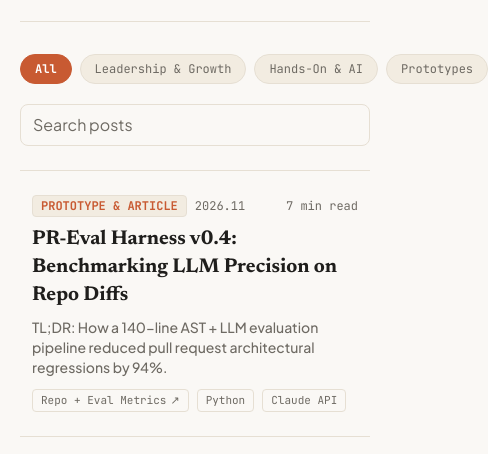
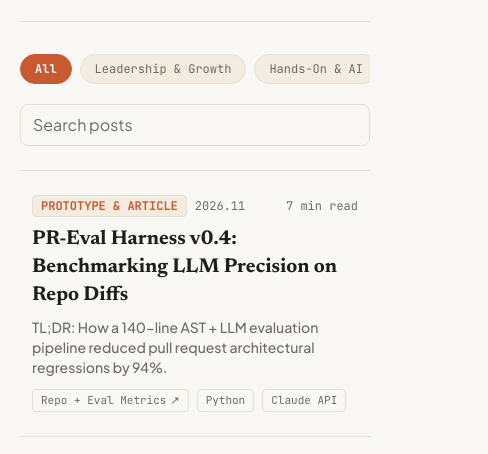
Before and after one commit to pgrangeiro/personal-site-2026, an Astro site: page /work in a window 390 px wide. Shown: the part 390-844 px from the top of the page, 488 px wide, since content can reach past the window. Built offline with nearby package versions, Linux system fonts and the light colour scheme; Astro itself is replaced by a stand-in of ours.

Commit message:
Fix responsiveness

```diff
--- a/src/components/BaseHead.astro
+++ b/src/components/BaseHead.astro
@@ -10,7 +10,7 @@ const { title, description, socialDescription = description, ogType = 'website'
 ---
 
 <meta charset="UTF-8" />
-<meta name="viewport" content="width=device-width" />
+<meta name="viewport" content="width=device-width, initial-scale=1" />
 <meta name="description" content={description} />
 <meta property="og:type" content={ogType} />
 <meta property="og:title" content={title} />
--- a/src/components/WorkArchive.astro
+++ b/src/components/WorkArchive.astro
@@ -42,7 +42,7 @@ const filters = [
 
   <div class="space-y-6">
     <div class="flex flex-col items-start justify-between gap-4 sm:flex-row sm:items-center">
-      <nav aria-label="Filter work by category" class="flex items-center gap-2 overflow-x-auto pb-1">
+      <nav aria-label="Filter work by category" class="flex w-full min-w-0 items-center gap-2 overflow-x-auto pb-1 sm:w-auto">
         {filters.map((filter) => (
           <a
             aria-current={(category ?? '') === filter.id ? 'page' : undefined}
```
